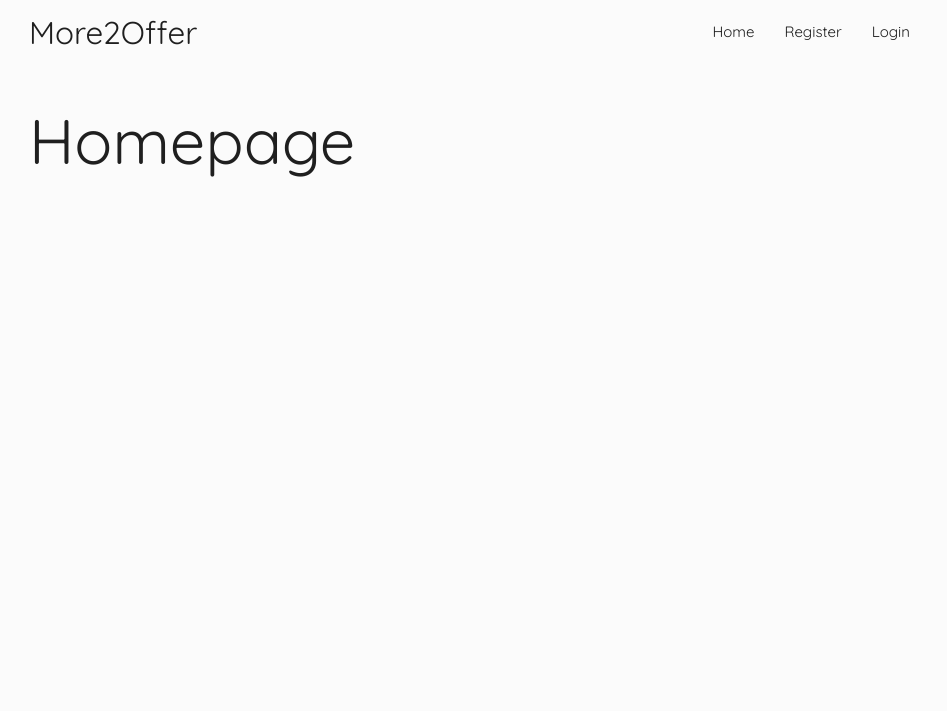
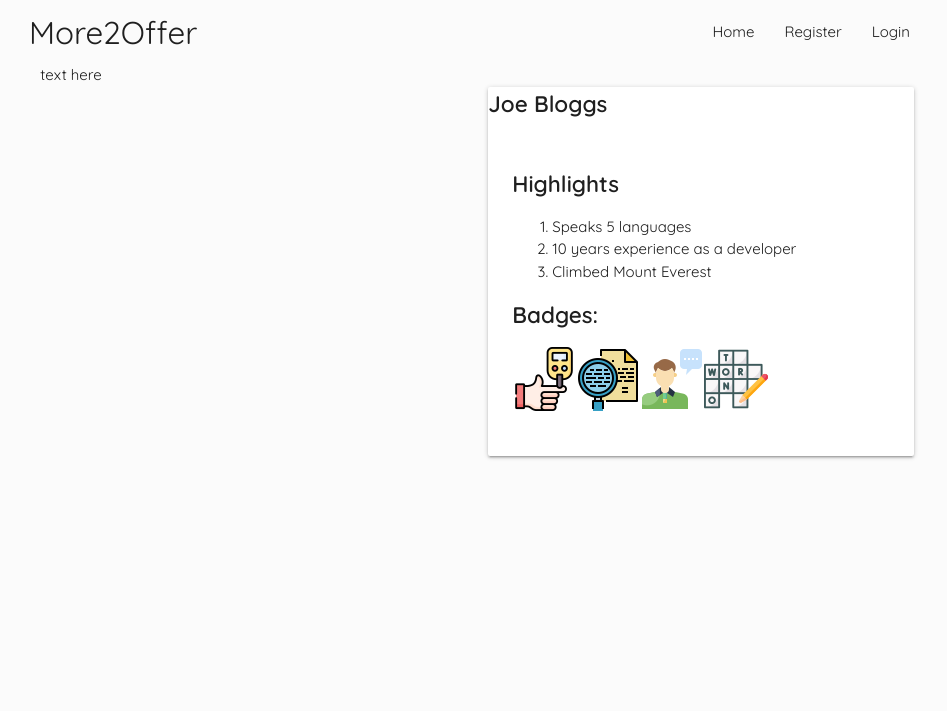
Before and after one commit to stefdworschak/more2offer, a Flask app: page / in a window 1280 px wide. Shown: the top 711 px of the page, without its empty margins (163-1110 px from the left). Run offline with Flask 2, Linux system fonts and the light colour scheme; some libraries are stand-ins or nearby versions.

Commit message:
Added 2 columns, and set up profile card.

```diff
--- a/static/css/style.css
+++ b/static/css/style.css
@@ -76,3 +76,8 @@ button.btn:hover, button.btn:focus {
 .step.finish {
   background-color: #04AA6D;
 }
+
+/* Styles for the profile card */
+#badge-list {
+  display: inline-flex;
+}
--- a/templates/index.html
+++ b/templates/index.html
@@ -1,7 +1,43 @@
 {% extends "base.html" %}
 {% block content %}
 <div class="container">
-  <h1>Homepage</h1>
+
+  <div class="row">
+    <div class="col s12 m6">
+      text here
+    </div>
+    <div class="col s12 m6">
+      <div class="card">
+        <div class="card-title">
+          <p>Joe Bloggs</p>
+        </div>
+        <div class="card-content">
+          <p>Highlights</p>
+          <ol>
+            <li>Speaks 5 languages</li>
+            <li>10 years experience as a developer</li>
+            <li>Climbed Mount Everest</li>
+          </ol>
+          <p>Badges: </p>
+          <ul id="badge-list">
+            <li><img src="static/icons/More2offerbadges/011-i-have-diabetes.png"
+              alt="badge to indicate diabetes">
+            </li>
+            <li><img src="static/icons/More2offerbadges/028-i-have-a-great-attention-to-detail.png"
+              alt="badge to indicate great attention to detail">
+            </li>
+            <li><img src="static/icons/More2offerbadges/033-i-prefer-letting-others-take-the-lead-when-it-comes-to-public-speaking.png"
+              alt="badge to indicate prefer not public speaking">
+            </li>
+            <li><img src="static/icons/More2offerbadges/031-i-am-great-with-words-and-writing.png"
+              alt="badge to indicate great with words and writing">
+            </li>
+          </ul>
+        </div>
+      </div>
+    </div>
+  </div>
+
 </div>
 
 {% endblock %}
```
